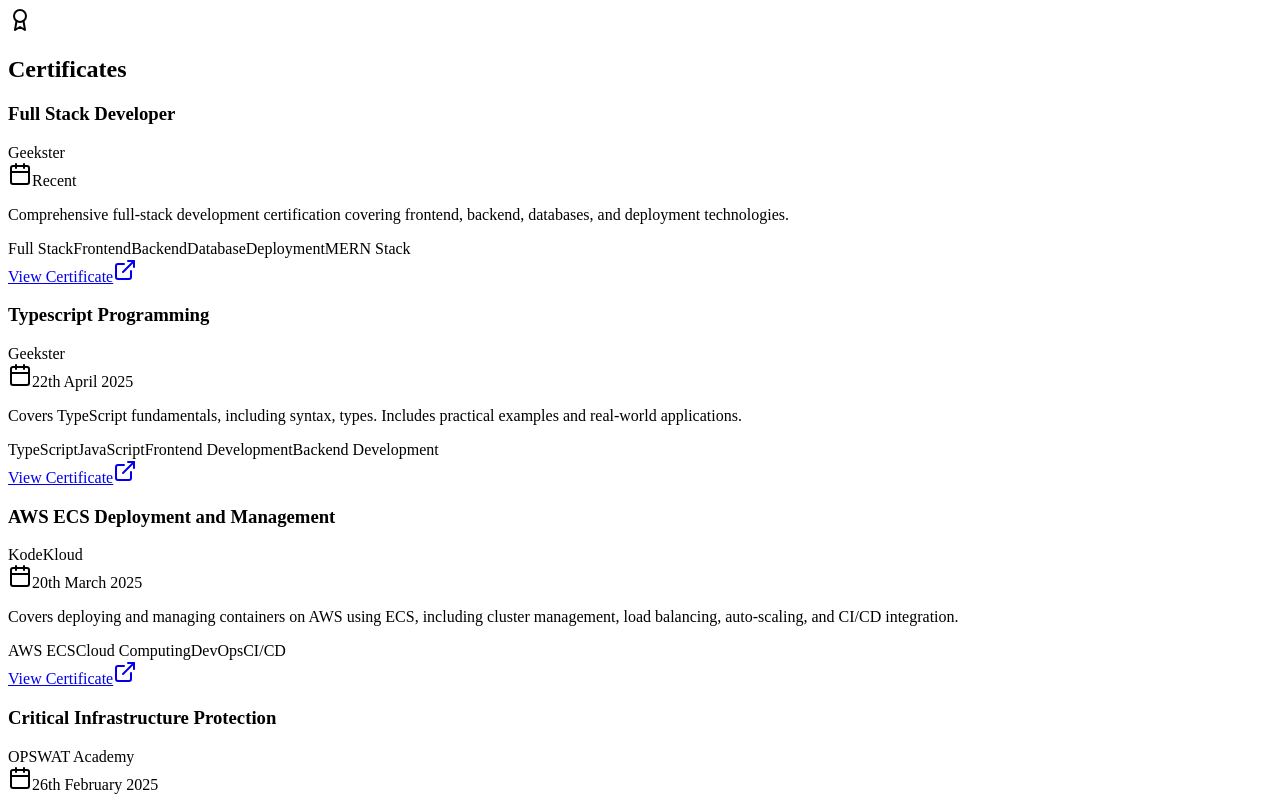
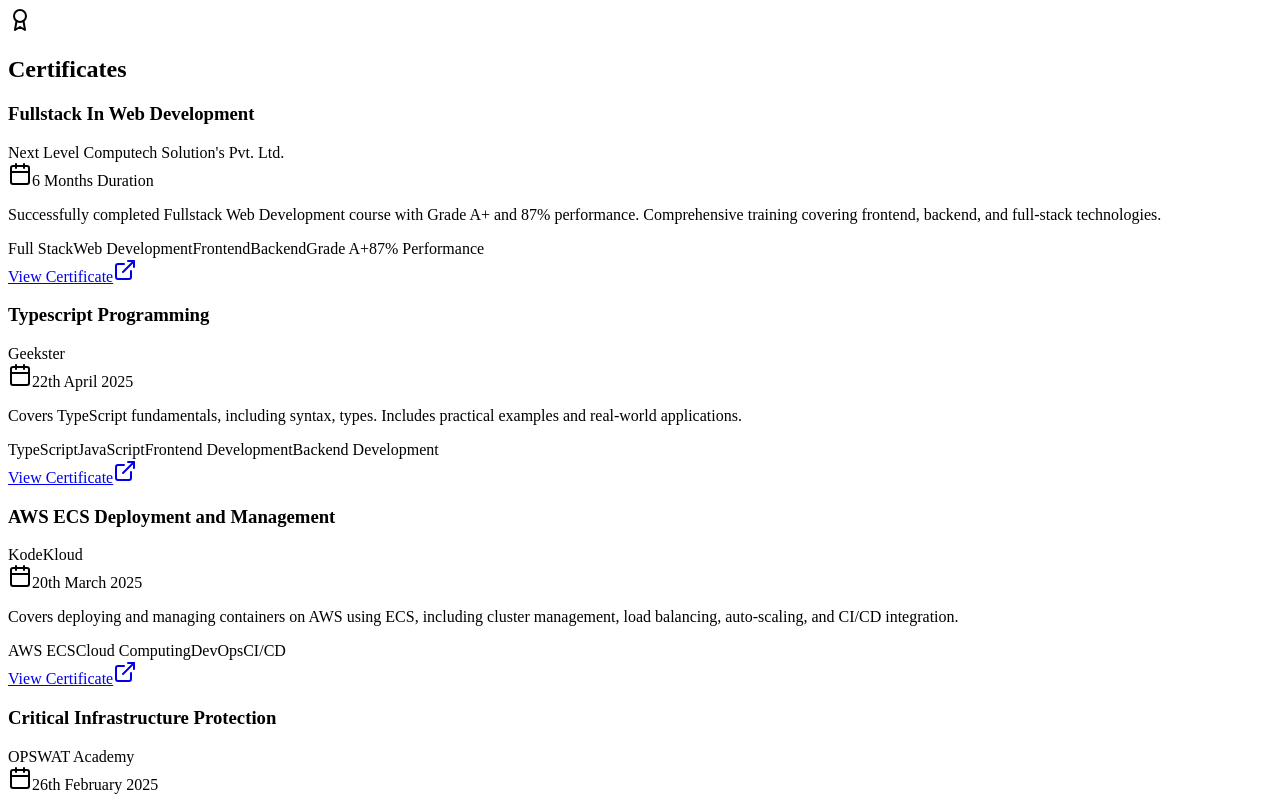
Before and after one commit to RohanHandore/Portfolio-2.o, a Next.js app: page /Certificates in a window 1280 px wide. Shown: the top 800 px of the page. Built offline with nearby package versions, Linux system fonts and the light colour scheme.

Commit message:
Update Full Stack certificate with accurate details from actual certificate

```diff
--- a/src/pages/Certificates.tsx
+++ b/src/pages/Certificates.tsx
@@ -6,12 +6,12 @@
 
 const certificates = [
 	{
-		title: "Full Stack Developer",
-		issuer: "Geekster",
-		date: "Recent",
+		title: "Fullstack In Web Development",
+		issuer: "Next Level Computech Solution's Pvt. Ltd.",
+		date: "6 Months Duration",
 		link: "https://drive.google.com/uc?export=download&id=16BSoCHuY3GSn8Rp3csiCjE4AbAwd-3b8",
-		description: "Comprehensive full-stack development certification covering frontend, backend, databases, and deployment technologies.",
-		skills: ["Full Stack", "Frontend", "Backend", "Database", "Deployment", "MERN Stack"]
+		description: "Successfully completed Fullstack Web Development course with Grade A+ and 87% performance. Comprehensive training covering frontend, backend, and full-stack technologies.",
+		skills: ["Full Stack", "Web Development", "Frontend", "Backend", "Grade A+", "87% Performance"]
 	},
 	{
 		title: "Typescript Programming",
```
